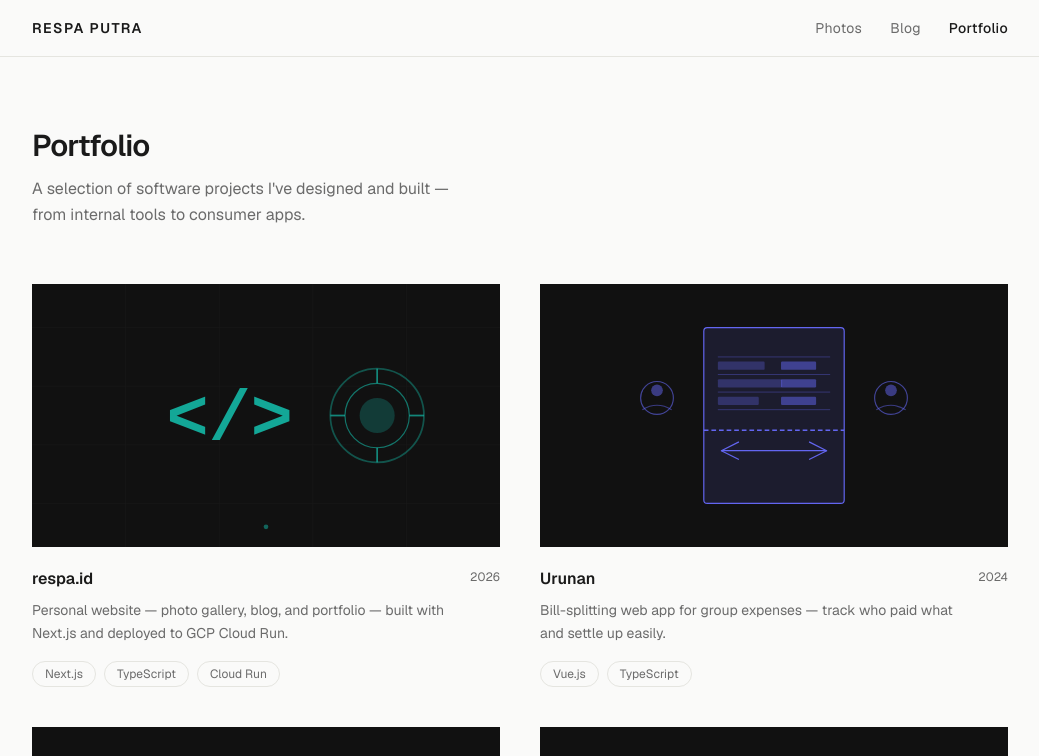
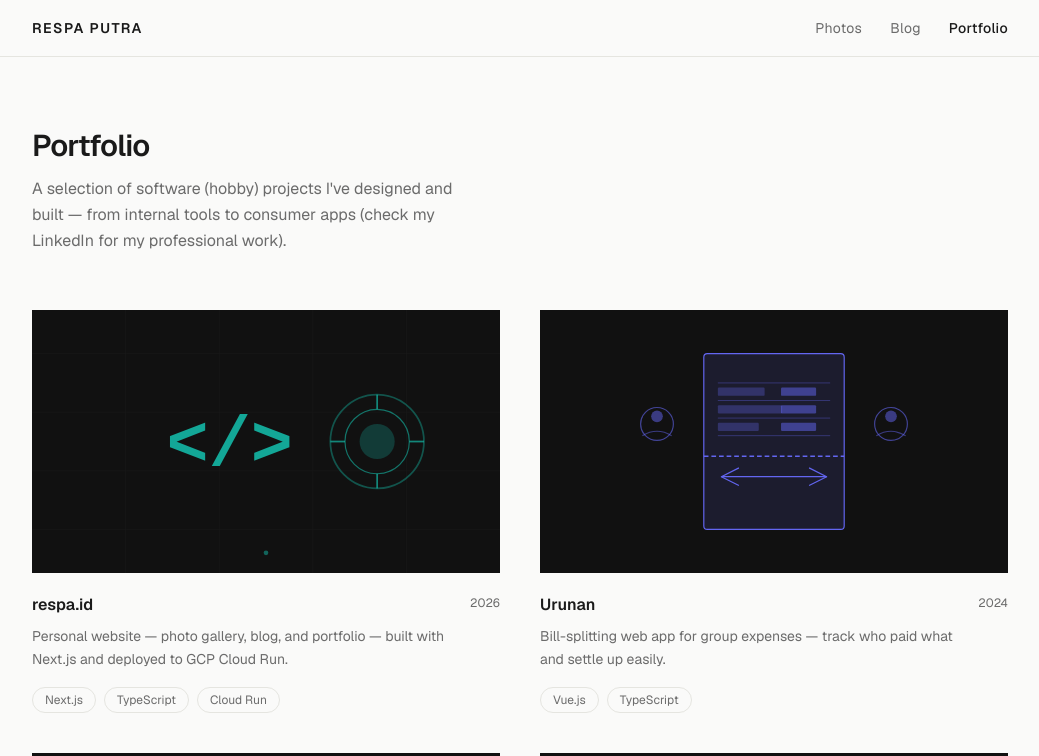
Before and after one commit to rezpaditya/respa-dot-id, a Next.js app: page /portfolio in a window 1280 px wide. Shown: the top 756 px of the page, without its empty margins (120-1159 px from the left). Built offline with nearby package versions, Linux system fonts and the light colour scheme.

Commit message:
Update page.tsx

```diff
--- a/app/portfolio/page.tsx
+++ b/app/portfolio/page.tsx
@@ -13,8 +13,8 @@ export default function PortfolioPage() {
       <div className="mb-14">
         <h1 className="text-3xl font-semibold tracking-tight mb-3">Portfolio</h1>
         <p className="text-[var(--muted)] max-w-md leading-relaxed">
-          A selection of software projects I&apos;ve designed and built — from
-          internal tools to consumer apps.
+          A selection of software (hobby) projects I&apos;ve designed and built — from
+          internal tools to consumer apps (check my <a href='https://www.linkedin.com/in/rezpaditya' target='_blank'>LinkedIn</a> for my professional work).
         </p>
       </div>
 
```
